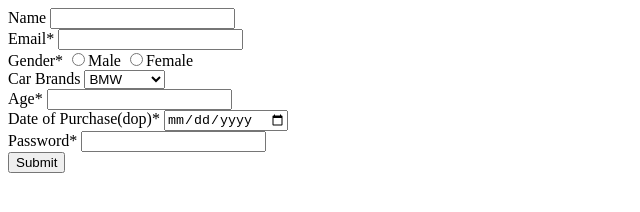
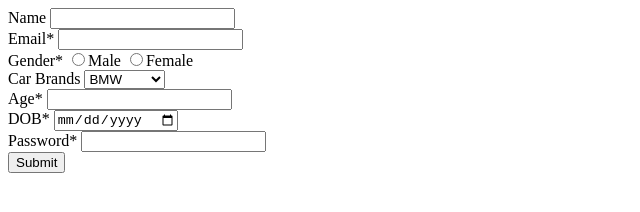
Before and after one commit to acciojob/signup-form-car-Shubhamjindal0801, a website: page main.html in a window 1280 px wide. Shown: the whole page, without its empty margins (0-640 px from the left). Drawn offline with Linux system fonts and the light colour scheme.

Commit message:
created a submission

```diff
--- a/main.html
+++ b/main.html
@@ -30,8 +30,8 @@
             <input type="number" id="age" required min="0">
         </div>
         <div>
-            <label for="dop">Date of Purchase(dop)*</label>
-            <input type="date" required id="dop">
+            <label for="dob">DOB*</label>
+            <input type="date" required id="dob">
         </div>
         <div>
             <label for="password">Password*</label>
```
